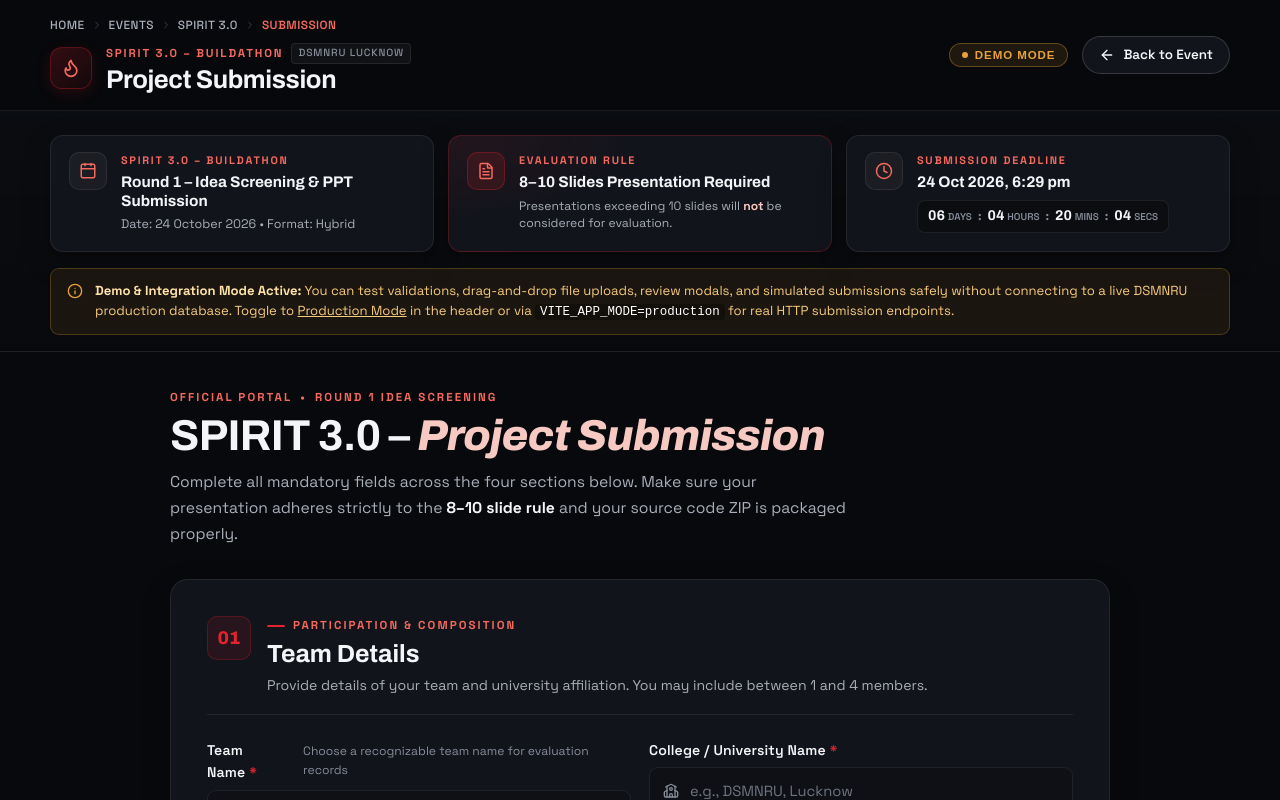
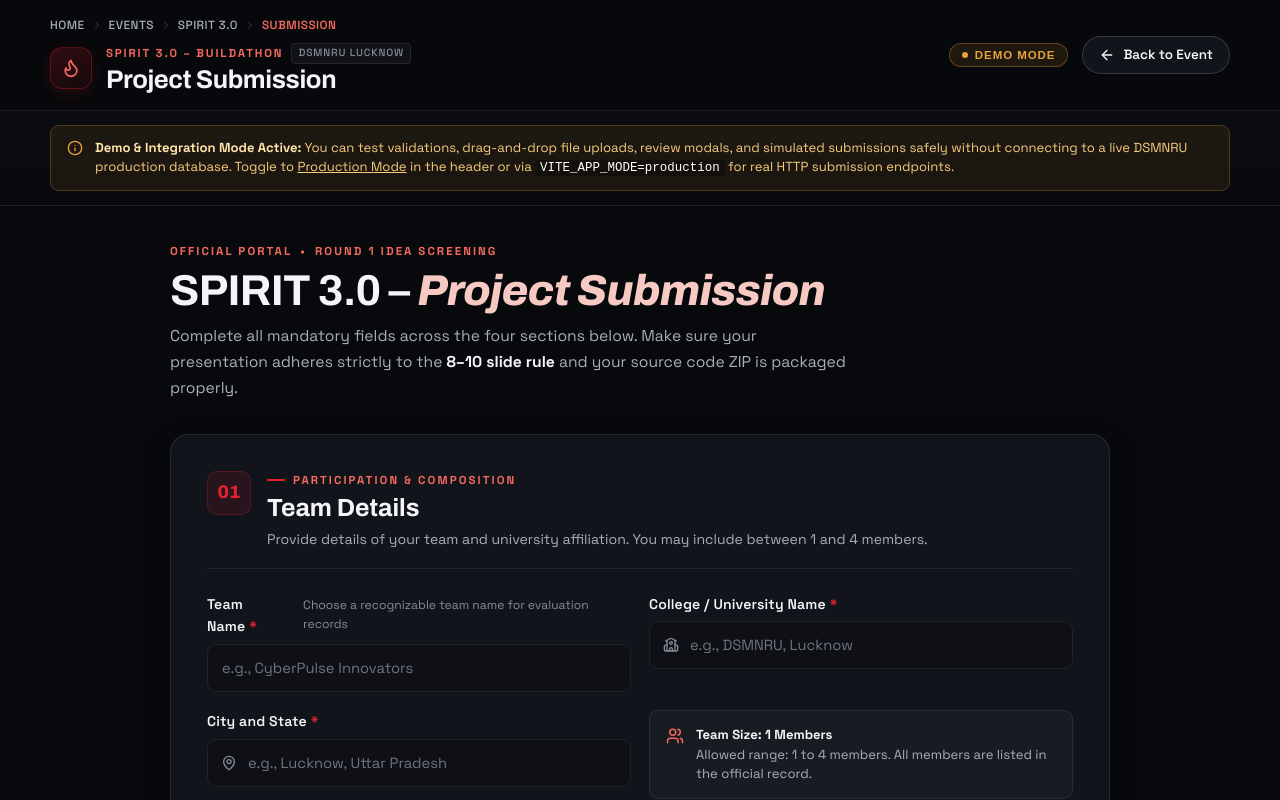
Before and after one commit to TheAfnan/submission-page, a React (Vite) app: page / in a window 1280 px wide. Shown: the top 800 px of the page. Built offline with nearby package versions, Linux system fonts and the light colour scheme.

Commit message:
Remove top three event info cards from header strip

```diff
--- a/src/components/EventStrip/EventStrip.module.css
+++ b/src/components/EventStrip/EventStrip.module.css
@@ -1,6 +1,6 @@
 .section {
   width: 100%;
-  padding-block: 24px 16px;
+  padding-block: 14px;
   background: linear-gradient(180deg, rgba(13, 15, 20, 0.6) 0%, rgba(8, 9, 12, 0.95) 100%);
   border-bottom: 1px solid var(--border);
 }
@@ -10,148 +10,6 @@
   margin-inline: auto;
   display: flex;
   flex-direction: column;
-  gap: 16px;
-}
-
-.stripGrid {
-  display: grid;
-  grid-template-columns: repeat(3, minmax(0, 1fr));
-  gap: 14px;
-}
-
-.infoCard {
-  display: flex;
-  align-items: flex-start;
-  gap: 14px;
-  padding: 16px 18px;
-  border-radius: var(--radius-md);
-  border: 1px solid var(--border);
-  background: var(--surface);
-  box-shadow: var(--shadow-soft);
-  transition: transform 0.2s var(--ease-out), border-color 0.2s ease;
-}
-
-.infoCard:hover {
-  border-color: var(--border-strong);
-  transform: translateY(-2px);
-}
-
-.infoCardRule {
-  border-color: rgba(228, 35, 46, 0.25);
-  background: radial-gradient(80% 120% at 0 0, rgba(228, 35, 46, 0.08), transparent 60%), var(--surface);
-}
-
-.iconCircle {
-  width: 38px;
-  height: 38px;
-  border-radius: 10px;
-  display: flex;
-  align-items: center;
-  justify-content: center;
-  background: rgba(244, 245, 248, 0.04);
-  border: 1px solid var(--border);
-  color: var(--accent);
-  flex-shrink: 0;
-}
-
-.iconRule {
-  background: rgba(228, 35, 46, 0.14);
-  border-color: rgba(228, 35, 46, 0.3);
-  color: var(--brand-coral);
-}
-
-.cardContent {
-  display: flex;
-  flex-direction: column;
-  gap: 4px;
-  min-width: 0;
-}
-
-.cardEyebrow {
-  font-size: 0.68rem;
-  font-weight: 700;
-  letter-spacing: 0.16em;
-  text-transform: uppercase;
-  color: var(--accent);
-}
-
-.cardHeading {
-  font-family: var(--font-display);
-  font-size: 0.96rem;
-  font-weight: 700;
-  color: var(--foreground);
-  line-height: 1.25;
-}
-
-.cardSub {
-  font-size: 0.78rem;
-  color: var(--foreground-muted);
-}
-
-.ruleNotice {
-  margin: 2px 0 0;
-  font-size: 0.76rem;
-  color: var(--foreground-muted);
-  line-height: 1.35;
-}
-
-.ruleNotice strong {
-  color: var(--accent-soft);
-}
-
-.timerWrap {
-  margin-top: 4px;
-}
-
-.countdownUnits {
-  display: inline-flex;
-  align-items: center;
-  gap: 6px;
-  background: rgba(8, 9, 12, 0.6);
-  padding: 4px 10px;
-  border-radius: 8px;
-  border: 1px solid var(--border);
-}
-
-.cUnit {
-  display: flex;
-  align-items: baseline;
-  gap: 3px;
-}
-
-.cVal {
-  font-family: var(--font-display);
-  font-size: 0.88rem;
-  font-weight: 700;
-  color: var(--foreground);
-  font-feature-settings: 'tnum';
-  font-variant-numeric: tabular-nums;
-}
-
-.cLabel {
-  font-size: 0.62rem;
-  font-weight: 600;
-  color: var(--foreground-subtle);
-  text-transform: uppercase;
-}
-
-.cSep {
-  color: var(--foreground-subtle);
-  font-weight: 700;
-  font-size: 0.75rem;
-}
-
-.expiredBadge {
-  display: inline-flex;
-  align-items: center;
-  gap: 5px;
-  padding: 3px 8px;
-  border-radius: 6px;
-  background: rgba(255, 90, 95, 0.12);
-  border: 1px solid rgba(255, 90, 95, 0.35);
-  color: #ff9296;
-  font-size: 0.75rem;
-  font-weight: 600;
 }
 
 .demoNotice {
@@ -190,12 +48,6 @@
   color: #fff;
 }
 
-@media (max-width: 900px) {
-  .stripGrid {
-    grid-template-columns: 1fr;
-  }
-}
-
 @media (max-width: 640px) {
   .container {
     width: min(1180px, 100% - 32px);
--- a/src/components/EventStrip/EventStrip.tsx
+++ b/src/components/EventStrip/EventStrip.tsx
@@ -1,5 +1,5 @@
-import React, { useEffect, useState } from 'react'
-import { Calendar, Clock, AlertTriangle, FileText, Info } from 'lucide-react'
+import React from 'react'
+import { Info } from 'lucide-react'
 import styles from './EventStrip.module.css'
 
 interface EventStripProps {
@@ -10,138 +10,19 @@
   mode?: 'demo' | 'production'
 }
 
-interface TimeRemaining {
-  days: number
-  hours: number
-  minutes: number
-  seconds: number
-  isExpired: boolean
-}
-
-export const EventStrip: React.FC<EventStripProps> = ({
-  deadlineIso = '2026-10-24T23:59:59+05:30',
-  eventDate = '24 October 2026',
-  roundTitle = 'Round 1 – Idea Screening & PPT Submission',
-  eventTitle = 'SPIRIT 3.0 – Buildathon',
-  mode = 'demo',
-}) => {
-  const [timeLeft, setTimeLeft] = useState<TimeRemaining>(() => calculateTimeLeft(deadlineIso))
-
-  function calculateTimeLeft(deadline: string): TimeRemaining {
-    const diff = new Date(deadline).getTime() - new Date().getTime()
-    if (diff <= 0 || isNaN(diff)) {
-      return { days: 0, hours: 0, minutes: 0, seconds: 0, isExpired: diff <= 0 }
-    }
-    return {
-      days: Math.floor(diff / (1000 * 60 * 60 * 24)),
-      hours: Math.floor((diff / (1000 * 60 * 60)) % 24),
-      minutes: Math.floor((diff / 1000 / 60) % 60),
-      seconds: Math.floor((diff / 1000) % 60),
-      isExpired: false,
-    }
-  }
-
-  useEffect(() => {
-    const timer = setInterval(() => {
-      setTimeLeft(calculateTimeLeft(deadlineIso))
-    }, 1000)
-    return () => clearInterval(timer)
-  }, [deadlineIso])
-
-  const formattedDeadline = (() => {
-    try {
-      const d = new Date(deadlineIso)
-      if (isNaN(d.getTime())) return deadlineIso
-      return d.toLocaleString('en-IN', {
-        dateStyle: 'medium',
-        timeStyle: 'short',
-      })
-    } catch {
-      return deadlineIso
-    }
-  })()
+export const EventStrip: React.FC<EventStripProps> = ({ mode = 'demo' }) => {
+  if (mode !== 'demo') return null
 
   return (
     <section className={styles.section} aria-label="Event overview and guidelines">
       <div className={styles.container}>
-        {/* Top Info Cards */}
-        <div className={styles.stripGrid}>
-          {/* Card 1: Event & Round */}
-          <div className={styles.infoCard}>
-            <div className={styles.iconCircle}>
-              <Calendar size={18} />
-            </div>
-            <div className={styles.cardContent}>
-              <span className={styles.cardEyebrow}>{eventTitle}</span>
-              <strong className={styles.cardHeading}>{roundTitle}</strong>
-              <span className={styles.cardSub}>Date: {eventDate} • Format: Hybrid</span>
-            </div>
-          </div>
-
-          {/* Card 2: Slide Rule */}
-          <div className={`${styles.infoCard} ${styles.infoCardRule}`}>
-            <div className={`${styles.iconCircle} ${styles.iconRule}`}>
-              <FileText size={18} />
-            </div>
-            <div className={styles.cardContent}>
-              <span className={styles.cardEyebrow}>Evaluation Rule</span>
-              <strong className={styles.cardHeading}>8–10 Slides Presentation Required</strong>
-              <p className={styles.ruleNotice}>
-                Presentations exceeding 10 slides will <strong>not</strong> be considered for evaluation.
-              </p>
-            </div>
-          </div>
-
-          {/* Card 3: Configurable Deadline & Timer */}
-          <div className={styles.infoCard}>
-            <div className={styles.iconCircle}>
-              <Clock size={18} />
-            </div>
-            <div className={styles.cardContent}>
-              <span className={styles.cardEyebrow}>Submission Deadline</span>
-              <strong className={styles.cardHeading}>{formattedDeadline}</strong>
-              <div className={styles.timerWrap}>
-                {timeLeft.isExpired ? (
-                  <span className={styles.expiredBadge}>
-                    <AlertTriangle size={12} /> Deadline Closed
-                  </span>
-                ) : (
-                  <div className={styles.countdownUnits}>
-                    <div className={styles.cUnit}>
-                      <span className={styles.cVal}>{String(timeLeft.days).padStart(2, '0')}</span>
-                      <span className={styles.cLabel}>Days</span>
-                    </div>
-                    <span className={styles.cSep}>:</span>
-                    <div className={styles.cUnit}>
-                      <span className={styles.cVal}>{String(timeLeft.hours).padStart(2, '0')}</span>
-                      <span className={styles.cLabel}>Hours</span>
-                    </div>
-                    <span className={styles.cSep}>:</span>
-                    <div className={styles.cUnit}>
-                      <span className={styles.cVal}>{String(timeLeft.minutes).padStart(2, '0')}</span>
-                      <span className={styles.cLabel}>Mins</span>
-                    </div>
-                    <span className={styles.cSep}>:</span>
-                    <div className={styles.cUnit}>
-                      <span className={styles.cVal}>{String(timeLeft.seconds).padStart(2, '0')}</span>
-                      <span className={styles.cLabel}>Secs</span>
-                    </div>
-                  </div>
-                )}
-              </div>
-            </div>
+        {/* Mode advisory notice */}
+        <div className={styles.demoNotice} role="status">
+          <Info size={16} className={styles.demoNoticeIcon} />
+          <div className={styles.demoNoticeText}>
+            <strong>Demo & Integration Mode Active:</strong> You can test validations, drag-and-drop file uploads, review modals, and simulated submissions safely without connecting to a live DSMNRU production database. Toggle to <em>Production Mode</em> in the header or via <code>VITE_APP_MODE=production</code> for real HTTP submission endpoints.
           </div>
         </div>
-
-        {/* Mode advisory notice */}
-        {mode === 'demo' && (
-          <div className={styles.demoNotice} role="status">
-            <Info size={16} className={styles.demoNoticeIcon} />
-            <div className={styles.demoNoticeText}>
-              <strong>Demo & Integration Mode Active:</strong> You can test validations, drag-and-drop file uploads, review modals, and simulated submissions safely without connecting to a live DSMNRU production database. Toggle to <em>Production Mode</em> in the header or via <code>VITE_APP_MODE=production</code> for real HTTP submission endpoints.
-            </div>
-          </div>
-        )}
       </div>
     </section>
   )
```
